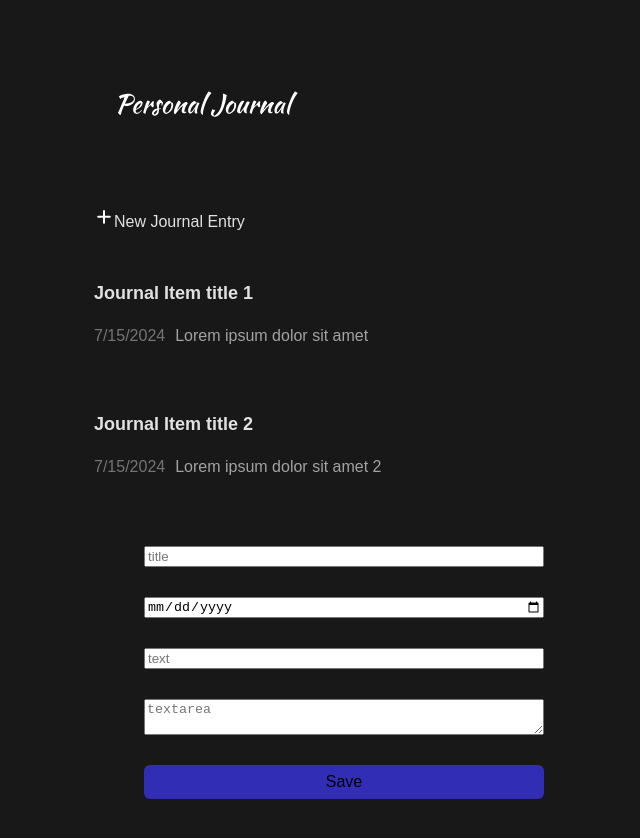
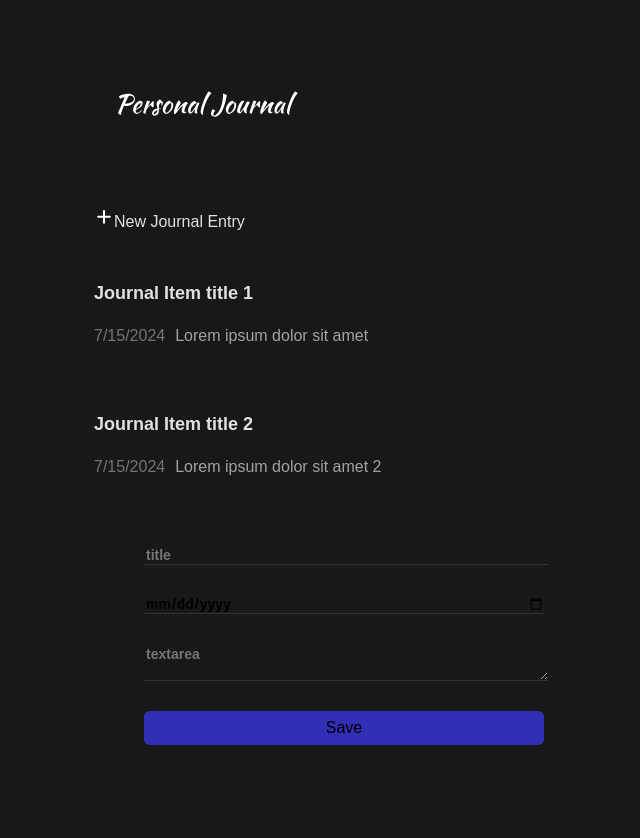
Before and after one commit to igerne94/diary, a React (Vite) app: page / in a window 1280 px wide. Shown: the top 838 px of the page, without its empty margins (346-986 px from the left). Built offline with nearby package versions, Linux system fonts and the light colour scheme.

Commit message:
dynamic style w classes

```diff
--- a/src/App.jsx
+++ b/src/App.jsx
@@ -19,7 +19,7 @@ const INITIAL_DATA = [
       title: 'Journal Item title 2',
       text: 'Lorem ipsum dolor sit amet 2',
       date: new Date(),
-      id: 2,
+      id: 2
     }
 ];
 
--- a/src/components/Input/Input.css
+++ b/src/components/Input/Input.css
@@ -1,4 +1,4 @@
-.input-title {
+/* .input-title {
 	border: none;
 	background: none;
 	font-size: 32px;
@@ -25,4 +25,4 @@
 .invalid {
 	border: 1px solid red;
 	background: rgb(68, 6, 6);
-}
+} */
--- a/src/components/JournalForm/JournalForm.jsx
+++ b/src/components/JournalForm/JournalForm.jsx
@@ -1,21 +1,43 @@
 import './JournalForm.css';
 import Button from '../Button/Button';
+import { useState } from 'react';
 
-function JournalForm({ onSubmit}) {
+function JournalForm({ onSubmit }) {
+	const [formValidState, setFormValidsState] = useState({
+		title: true,
+		date: true,
+		text: true
+	});
+
 	const addJournalItem = (e) => {
 		e.preventDefault();
 		const formData = new FormData(e.target);
 		const formProps = Object.fromEntries(formData);
+		let isFormValid = true;
+		if (!formProps.title?.trim().length) {
+			setFormValidsState(state => ({ ...state, title: false }))
+			isFormValid = false;
+		}
+		if (!formProps.date) {
+			setFormValidsState(state => ({ ...state, date: false }))
+			isFormValid = false;
+
+		}
+		if (!formProps.text?.trim().length) {
+			setFormValidsState(state => ({ ...state, text: false }))
+			isFormValid = false;
+		}
+		if (!isFormValid) return true;
 		onSubmit(formProps);
 		console.log('formProps', formProps);
 	};
 
   return (
     <form className='journal-form' onSubmit={addJournalItem}>
-		<input type="text" name='title' placeholder='title' />
-		<input type="date" name='date' />
-		<input type="text" name='tag' placeholder='text' />
-		<textarea name='text' id='' cols='30' placeholder='textarea'></textarea>
+		<input type="text" name='title' placeholder='title' className={`input ${formValidState.title ? '' : 'invalid'}`} />
+		<input type="date" name='date' className={`input ${formValidState.date ? '' : 'invalid'}`} />
+		{/* <input type="text" name='tag' placeholder='text'  /> */}
+		<textarea name='text' id='' cols='30' placeholder='textarea' className={`input ${formValidState.text ? '' : 'invalid'}`} ></textarea>
 		<Button text="Save" onClick={() => {console.log('clicked!!');}}/>
 	</form>
 
```
